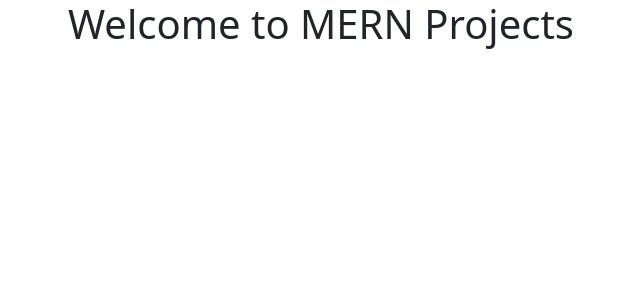
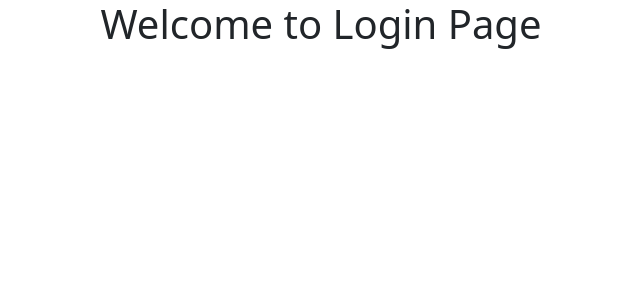
Before and after one commit to ArpitBansal3006/PEP_Class, a React (Create React App) app: page /login in a window 1280 px wide. Shown: the top 300 px of the page, without its empty margins (319-959 px from the left). Built offline with nearby package versions, Linux system fonts and the light colour scheme.

Commit message:
inital commit

```diff
--- a/package.json
+++ b/package.json
@@ -11,6 +11,7 @@
     "react": "^19.1.0",
     "react-bootstrap": "^2.10.10",
     "react-dom": "^19.1.0",
+    "react-router-dom": "^7.6.2",
     "react-scripts": "5.0.1",
     "web-vitals": "^2.1.4"
   },
--- a/src/App.js
+++ b/src/App.js
@@ -1,11 +1,24 @@
 import React from 'react';
+import {Route,Routes} from "react-router-dom";
+import Home from "./Home";
+import Login from "./Login";
 
+// function App() {
+//   return (
+//     <div className="container text-center">
+//       <h1>Welcome to MERN Projects</h1>
+//     </div>
+//   );
+// }
+
+// export default App;
 
 function App() {
   return (
-    <div className="container text-center">
-      <h1>Welcome to MERN Projects</h1>
-    </div>
+    <Routes>
+      <Route path="/" element={<Home />} />
+      <Route path="/login" element={<Login />} />
+    </Routes>
   );
 }
 
--- /dev/null
+++ b/src/Home.js
@@ -0,0 +1,12 @@
+import React from 'react';
+
+
+function App() {
+  return (
+    <div className="container text-center">
+      <h1>Welcome to Home Page</h1>
+    </div>
+  );
+}
+
+export default App;
--- /dev/null
+++ b/src/Login.js
@@ -0,0 +1,12 @@
+import React from 'react';
+
+
+function App() {
+  return (
+    <div className="container text-center">
+      <h1>Welcome to Login Page</h1>
+    </div>
+  );
+}
+
+export default App;
--- a/src/index.js
+++ b/src/index.js
@@ -1,6 +1,7 @@
 import React from 'react';
 import ReactDOM from 'react-dom/client';
 import 'bootstrap/dist/css/bootstrap.min.css';
+import { BrowserRouter } from 'react-router-dom';
 
 
 import App from './App';
@@ -9,6 +10,8 @@ import App from './App';
 const root = ReactDOM.createRoot(document.getElementById('root'));
 root.render(
   <React.StrictMode>
+    <BrowserRouter>
     <App />
+    </BrowserRouter>
   </React.StrictMode>
 );
```
Also changed, not shown: 1 other file (tests, documents, lock files or other folders).
